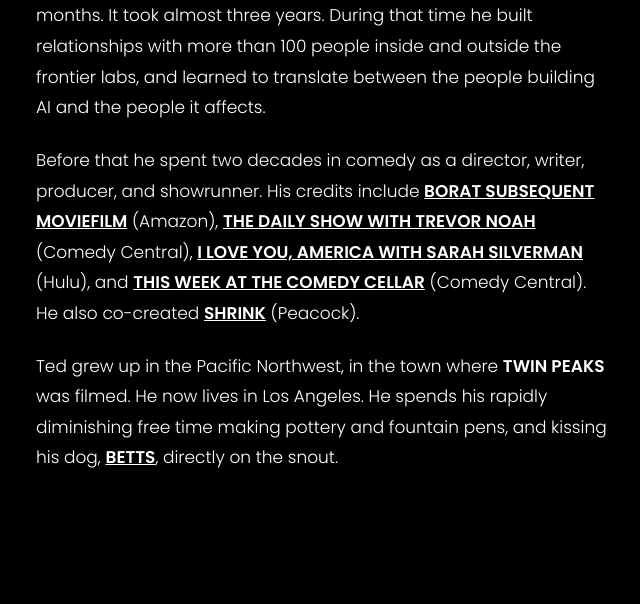
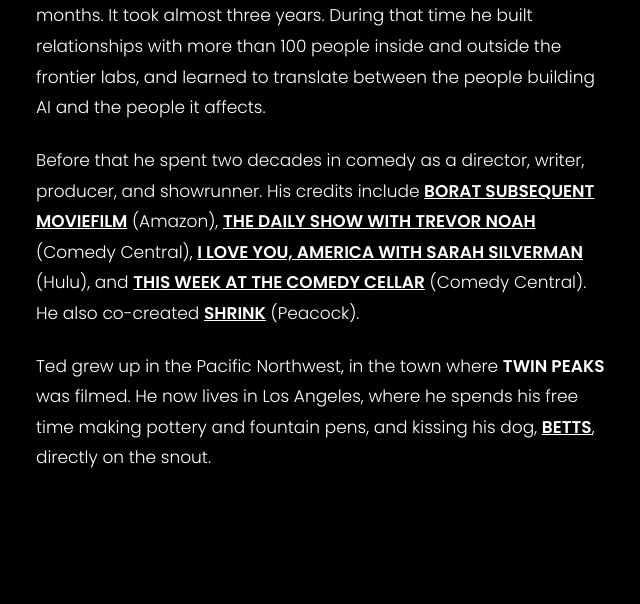
Before and after one commit to tedtremper/tedtremper.com, a plain HTML site: page index.html in a window 1280 px wide. Shown: the part 1297-1901 px from the top of the page, without its empty margins (316-956 px from the left). Drawn offline with Linux system fonts and the light colour scheme.

Commit message:
Update index.html

```diff
--- a/index.html
+++ b/index.html
@@ -119,7 +119,7 @@
     <p>Ted Tremper is the Executive Director of the <a target="_blank" rel="noopener" href="https://www.creatorscoalitionai.com/"><b>CREATORS COALITION ON AI</b></a> (<b>CCAI</b>), which he helped found in 2025 with fellow filmmakers including <b>DANIEL KWAN</b>, <b>JOSEPH GORDON-LEVITT</b>, <b>JANET YANG</b>, <b>JONATHAN WANG</b>, <b>SIAN HEDER</b> and <b>DAVID S. GOYER</b>. CCAI's goal is to bring together the people working in film, television and content creation to build a future where technology empowers human creativity rather than replacing it.</p>
     <p>He also produced <a target="_blank" rel="noopener" href="https://www.focusfeatures.com/the-ai-doc-or-how-i-became-an-apocaloptimist"><b>THE AI DOC: OR HOW I BECAME AN APOCALOPTIMIST</b></a> (Focus Features). It was supposed to take eight months. It took almost three years. During that time he built relationships with more than 100 people inside and outside the frontier labs, and learned to translate between the people building AI and the people it affects.</p>
     <p>Before that he spent two decades in comedy as a director, writer, producer, and showrunner. His credits include <a target="_blank" rel="noopener" href="https://www.primevideo.com/detail/0H3D1IZ6BXXZESU8IM8ITTTB2C"><b>BORAT SUBSEQUENT MOVIEFILM</b></a> (Amazon), <a target="_blank" rel="noopener" href="https://www.cc.com/shows/the-daily-show"><b>THE DAILY SHOW WITH TREVOR NOAH</b></a> (Comedy Central), <a target="_blank" rel="noopener" href="https://www.hulu.com/series/i-love-you-america-with-sarah-silverman-1501fdad-75d2-4748-80ae-e63d95ff44f6"><b>I LOVE YOU, AMERICA WITH SARAH SILVERMAN</b></a> (Hulu), and <a target="_blank" rel="noopener" href="https://tv.apple.com/us/show/this-week-at-the-comedy-cellar/umc.cmc.1cquwi4ae35uj7m4yay00nfxz"><b>THIS WEEK AT THE COMEDY CELLAR</b></a> (Comedy Central). He also co-created <a target="_blank" rel="noopener" href="https://www.peacocktv.com/watch-online/tv/shrink/8159605805833168112"><b>SHRINK</b></a> (Peacock).</p>
-    <p>Ted grew up in the Pacific Northwest, in the town where <b>TWIN PEAKS</b> was filmed. He now lives in Los Angeles. He spends his rapidly diminishing free time making pottery and fountain pens, and kissing his dog, <a target="_blank" rel="noopener" href="https://www.instagram.com/bettsthefloof"><b>BETTS</b></a>, directly on the snout.</p>
+    <p>Ted grew up in the Pacific Northwest, in the town where <b>TWIN PEAKS</b> was filmed. He now lives in Los Angeles, where he spends his free time making pottery and fountain pens, and kissing his dog, <a target="_blank" rel="noopener" href="https://www.instagram.com/bettsthefloof"><b>BETTS</b></a>, directly on the snout.</p>
   </div>
 </section>
 
```
